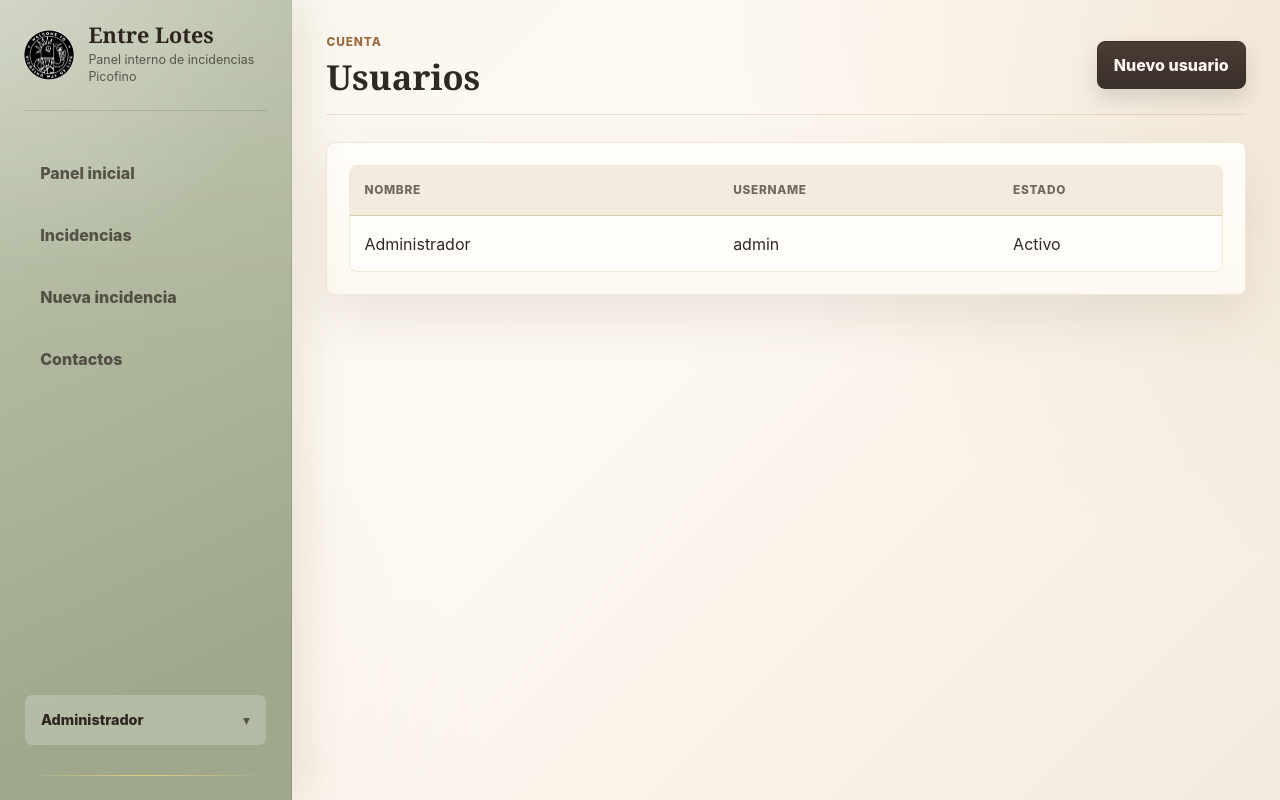
After one commit to celiaefe/el_desaguisado, a Flask app: page /usuarios in a window 1280 px wide. The commit adds this page. Run offline with Flask 3, Linux system fonts and the light colour scheme; a user stored in the database is signed in; data comes from the database, SQL or seed files in the repository.

Commit message:
Añadir gestión interna de usuarios y trazabilidad de autoría

```diff
--- a/app.py
+++ b/app.py
@@ -60,6 +60,16 @@ OPTIONAL_INCIDENCIA_COLUMNS = {
         "postgresql": "VARCHAR(80)",
     },
     "contacto_id": {
+        "sqlite": "INTEGER",
+        "postgresql": "INTEGER",
+    },
+    "created_by_user_id": {
+        "sqlite": "INTEGER",
+        "postgresql": "INTEGER",
+    },
+}
+OPTIONAL_SEGUIMIENTO_COLUMNS = {
+    "author_user_id": {
         "sqlite": "INTEGER",
         "postgresql": "INTEGER",
     },
@@ -157,6 +167,16 @@ class Usuario(UserMixin, db.Model):
     username = db.Column(db.String(80), nullable=False, unique=True, index=True)
     password_hash = db.Column(db.String(255), nullable=False)
     activo = db.Column(db.Boolean, nullable=False, default=True)
+    incidencias_creadas = db.relationship(
+        "Incidencia",
+        foreign_keys="Incidencia.created_by_user_id",
+        back_populates="creador",
+    )
+    seguimientos_creados = db.relationship(
+        "SeguimientoIncidencia",
+        foreign_keys="SeguimientoIncidencia.author_user_id",
+        back_populates="autor",
+    )
 
     @property
     def is_active(self) -> bool:
@@ -211,6 +231,7 @@ class Incidencia(db.Model):
     fecha_incidencia = db.Column(db.Date, nullable=False, default=date.today)
     fecha_compra = db.Column(db.Date)
     fecha_deteccion = db.Column(db.Date)
+    created_by_user_id = db.Column(db.Integer, db.ForeignKey("usuarios.id"), index=True)
     contacto_id = db.Column(db.Integer, db.ForeignKey("contactos.id"), index=True)
     tienda = db.Column(db.String(150), nullable=False)
     producto = db.Column(db.String(150), nullable=False)
@@ -229,6 +250,7 @@ class Incidencia(db.Model):
     observaciones_internas = db.Column(db.Text)
     resolucion = db.Column(db.Text)
     fecha_cierre = db.Column(db.Date)
+    creador = db.relationship("Usuario", foreign_keys=[created_by_user_id], back_populates="incidencias_creadas")
     contacto = db.relationship("Contacto", back_populates="incidencias")
     seguimientos = db.relationship(
         "SeguimientoIncidencia",
@@ -254,7 +276,9 @@ class SeguimientoIncidencia(db.Model):
         nullable=False,
         default=datetime.utcnow,
     )
+    author_user_id = db.Column(db.Integer, db.ForeignKey("usuarios.id"), index=True)
     comentario = db.Column(db.Text, nullable=False)
+    autor = db.relationship("Usuario", foreign_keys=[author_user_id], back_populates="seguimientos_creados")
     incidencia = db.relationship("Incidencia", back_populates="seguimientos")
 
 
@@ -569,6 +593,7 @@ def create_tables(app: Flask) -> None:
     with app.app_context():
         db.create_all()
         ensure_optional_incidencia_columns()
+        ensure_optional_seguimiento_columns()
         ensure_initial_user()
 
 
@@ -602,6 +627,30 @@ def ensure_optional_incidencia_columns() -> None:
             db.session.execute(
                 text(
                     f"ALTER TABLE {Incidencia.__tablename__} "
+                    f"ADD COLUMN {column_name} {column_type}"
+                )
+            )
+    db.session.commit()
+
+
+def ensure_optional_seguimiento_columns() -> None:
+    """Añade columnas opcionales nuevas en seguimientos si la tabla ya existía."""
+
+    dialect_name = db.engine.dialect.name
+    if dialect_name not in {"sqlite", "postgresql"}:
+        return
+    if not inspect(db.engine).has_table(SeguimientoIncidencia.__tablename__):
+        return
+
+    existing_columns = {
+        column["name"] for column in inspect(db.engine).get_columns(SeguimientoIncidencia.__tablename__)
+    }
+    for column_name, column_types in OPTIONAL_SEGUIMIENTO_COLUMNS.items():
+        if column_name not in existing_columns:
+            column_type = column_types[dialect_name]
+            db.session.execute(
+                text(
+                    f"ALTER TABLE {SeguimientoIncidencia.__tablename__} "
                     f"ADD COLUMN {column_name} {column_type}"
                 )
             )
@@ -1150,6 +1199,47 @@ def create_app() -> Flask:
 
         return render_template("cambiar_password.html", app_name="Entre Lotes")
 
+    @app.get("/usuarios")
+    @login_required
+    def usuarios_list():
+        usuarios = Usuario.query.order_by(Usuario.nombre.asc(), Usuario.id.asc()).all()
+        return render_template(
+            "usuarios.html",
+            app_name="Entre Lotes",
+            usuarios=usuarios,
+        )
+
+    @app.route("/usuarios/nuevo", methods=["GET", "POST"])
+    @login_required
+    def usuario_nuevo():
+        if request.method == "POST":
+            nombre = clean_text(request.form.get("nombre", ""), 120)
+            username = clean_text(request.form.get("username", ""), 80).lower()
+            password_inicial = request.form.get("password_inicial", "")
+            activo = request.form.get("activo") in {"1", "on", "true", "True"}
+
+            if not nombre:
+                flash("El nombre es obligatorio.", "error")
+                return render_template("nuevo_usuario.html", app_name="Entre Lotes")
+            if not username:
+                flash("El username es obligatorio.", "error")
+                return render_template("nuevo_usuario.html", app_name="Entre Lotes")
+            if not password_inicial:
+                flash("La contraseña inicial es obligatoria.", "error")
+                return render_template("nuevo_usuario.html", app_name="Entre Lotes")
+            if Usuario.query.filter_by(username=username).first():
+                flash("Ese username ya existe.", "error")
+                return render_template("nuevo_usuario.html", app_name="Entre Lotes")
+
+            usuario = Usuario(nombre=nombre, username=username, activo=activo)
+            usuario.set_password(password_inicial)
+            db.session.add(usuario)
+            db.session.commit()
+            flash("Usuario creado correctamente.", "success")
+            return redirect(url_for("usuarios_list"))
+
+        return render_template("nuevo_usuario.html", app_name="Entre Lotes")
+
     @app.get("/dashboard")
     @login_required
     def dashboard():
@@ -1540,6 +1630,7 @@ def create_app() -> Flask:
                 )
 
             incidencia = Incidencia(**data)
+            incidencia.created_by_user_id = current_user.id
             db.session.add(incidencia)
             db.session.commit()
             flash("La incidencia se ha creado correctamente.", "success")
@@ -1551,10 +1642,16 @@ def create_app() -> Flask:
     @login_required
     def incidencia_detalle(id: int):
         incidencia = db.get_or_404(Incidencia, id)
+        seguimientos = (
+            SeguimientoIncidencia.query.filter_by(incidencia_id=incidencia.id)
+            .order_by(SeguimientoIncidencia.fecha_creacion.desc(), SeguimientoIncidencia.id.desc())
+            .all()
+        )
         return render_template(
             "detalle_incidencia.html",
             app_name="Entre Lotes",
             incidencia=incidencia,
+            seguimientos=seguimientos,
         )
 
     @app.post("/incidencias/<int:id>/seguimiento")
@@ -1569,6 +1666,7 @@ def create_app() -> Flask:
 
         seguimiento = SeguimientoIncidencia(
             incidencia_id=incidencia.id,
+            author_user_id=current_user.id,
             comentario=comentario,
         )
         db.session.add(seguimiento)
--- a/templates/base.html
+++ b/templates/base.html
@@ -36,6 +36,7 @@
             </summary>
             <div class="sidebar-user-menu">
               <span class="sidebar-user-role">Administrador</span>
+              <a href="{{ url_for('usuarios_list') }}">Usuarios</a>
               <a href="{{ url_for('cambiar_password') }}">Cambiar contraseña</a>
               <a href="{{ url_for('logout') }}">Cerrar sesión</a>
             </div>
--- /dev/null
+++ b/templates/usuarios.html
@@ -0,0 +1,37 @@
+{% extends "base.html" %}
+
+{% block title %}Usuarios | Entre Lotes{% endblock %}
+{% block eyebrow %}Cuenta{% endblock %}
+{% block page_title %}Usuarios{% endblock %}
+{% block header_actions %}
+  <a class="button" href="{{ url_for('usuario_nuevo') }}">Nuevo usuario</a>
+{% endblock %}
+
+{% block content %}
+  <section class="panel">
+    {% if usuarios %}
+      <div class="table-wrap">
+        <table class="compact-table">
+          <thead>
+            <tr>
+              <th>Nombre</th>
+              <th>Username</th>
+              <th>Estado</th>
+            </tr>
+          </thead>
+          <tbody>
+            {% for usuario in usuarios %}
+              <tr>
+                <td>{{ usuario.nombre }}</td>
+                <td>{{ usuario.username }}</td>
+                <td>{{ "Activo" if usuario.activo else "Inactivo" }}</td>
+              </tr>
+            {% endfor %}
+          </tbody>
+        </table>
+      </div>
+    {% else %}
+      <p class="empty-state">No hay usuarios registrados.</p>
+    {% endif %}
+  </section>
+{% endblock %}
```
Also changed, not shown: templates/detalle_incidencia.html (+32 -0 lines), templates/nuevo_usuario.html (added, +37 -0 lines).
